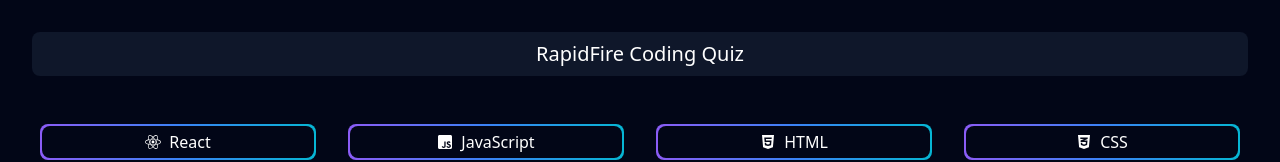
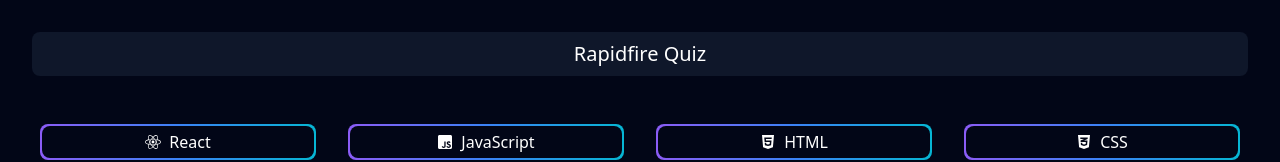
Before and after one commit to rishika06/rapidfire-quiz, a React (Vite) app: page / in a window 1280 px wide. Shown: the top 162 px of the page. Built offline with nearby package versions, Linux system fonts and the light colour scheme.

Commit message:
title update

```diff
--- a/src/App.tsx
+++ b/src/App.tsx
@@ -59,7 +59,7 @@
   return (
     <div className="h-screen max-h-full bg-slate-950 text-white px-8 py-8">
       <h1 className="text-center text-lg md:text-xl bg-slate-900 rounded-lg py-2">
-        RapidFire Coding Quiz
+        Rapidfire Quiz
       </h1>
       <div className="grid grid-cols-2 gap-4 mt-12 md:grid-cols-4">
         <TopicOptions setTopic={setTopic} topic={topic} startQuiz={startQuiz} />
```
